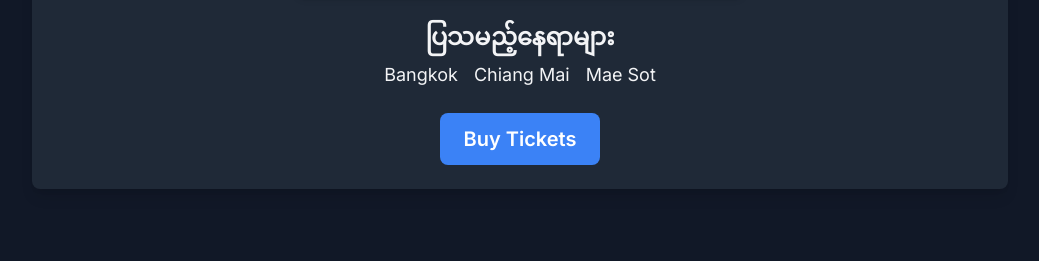
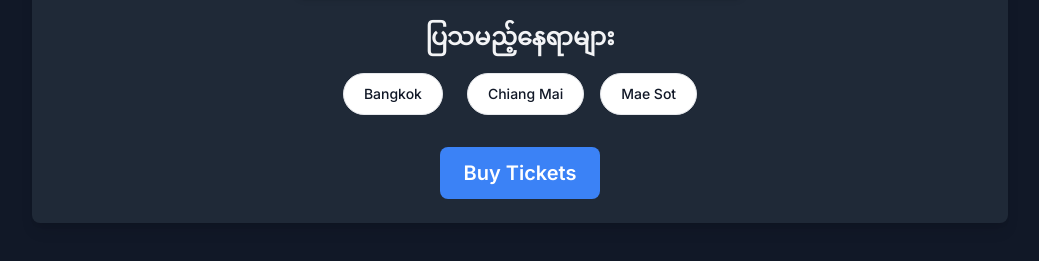
Before and after one commit to aries2061/Ticket-System, a website: page index.html in a window 1280 px wide. Shown: the part 443-704 px from the top of the page, without its empty margins (120-1159 px from the left). Drawn offline with nearby package versions, Linux system fonts and the light colour scheme; some packages are replaced by stand-ins of ours; a script that the page names is missing; a web font is replaced by a local one.

Commit message:
Update index.html

```diff
--- a/index.html
+++ b/index.html
@@ -218,10 +218,13 @@
                 <img src="./Poster.jpg" alt="Movie Poster" class="w-full max-w-md mx-auto rounded-lg mb-6 shadow-md">
                 <div class="mb-6">
                     <h2 class="text-2xl font-semibold mb-2">ပြသမည့်နေရာများ</h2>
-                    <div class="flex justify-center space-x-4 text-lg">
-                        <span>Bangkok</span>
-                        <span>Chiang Mai</span>
-                        <span>Mae Sot</span>
+                    <div class="flex justify-center space-x-4 text-lg mat mt-5">
+                        <span type="button" class="py-2.5 px-5 me-2 mb-2 text-sm font-medium text-gray-900 focus:outline-none bg-white rounded-full border border-gray-200 hover:bg-gray-100 hover:text-blue-700 focus:z-10 focus:ring-4 focus:ring-gray-100 dark:focus:ring-gray-700 dark:bg-gray-800 dark:text-gray-400 dark:border-gray-600 dark:hover:text-white dark:hover:bg-gray-700">Bangkok</span>
+
+                        <span type="button" class="py-2.5 px-5 me-2 mb-2 text-sm font-medium text-gray-900 focus:outline-none bg-white rounded-full border border-gray-200 hover:bg-gray-100 hover:text-blue-700 focus:z-10 focus:ring-4 focus:ring-gray-100 dark:focus:ring-gray-700 dark:bg-gray-800 dark:text-gray-400 dark:border-gray-600 dark:hover:text-white dark:hover:bg-gray-700">Chiang Mai</span>
+
+                        <span type="button" class="py-2.5 px-5 me-2 mb-2 text-sm font-medium text-gray-900 focus:outline-none bg-white rounded-full border border-gray-200 hover:bg-gray-100 hover:text-blue-700 focus:z-10 focus:ring-4 focus:ring-gray-100 dark:focus:ring-gray-700 dark:bg-gray-800 dark:text-gray-400 dark:border-gray-600 dark:hover:text-white dark:hover:bg-gray-700">Mae Sot</span>
+
                     </div>
                 </div>
                 <button id="buyTicketsBtn" class="btn btn-primary text-xl">Buy Tickets</button>
```
